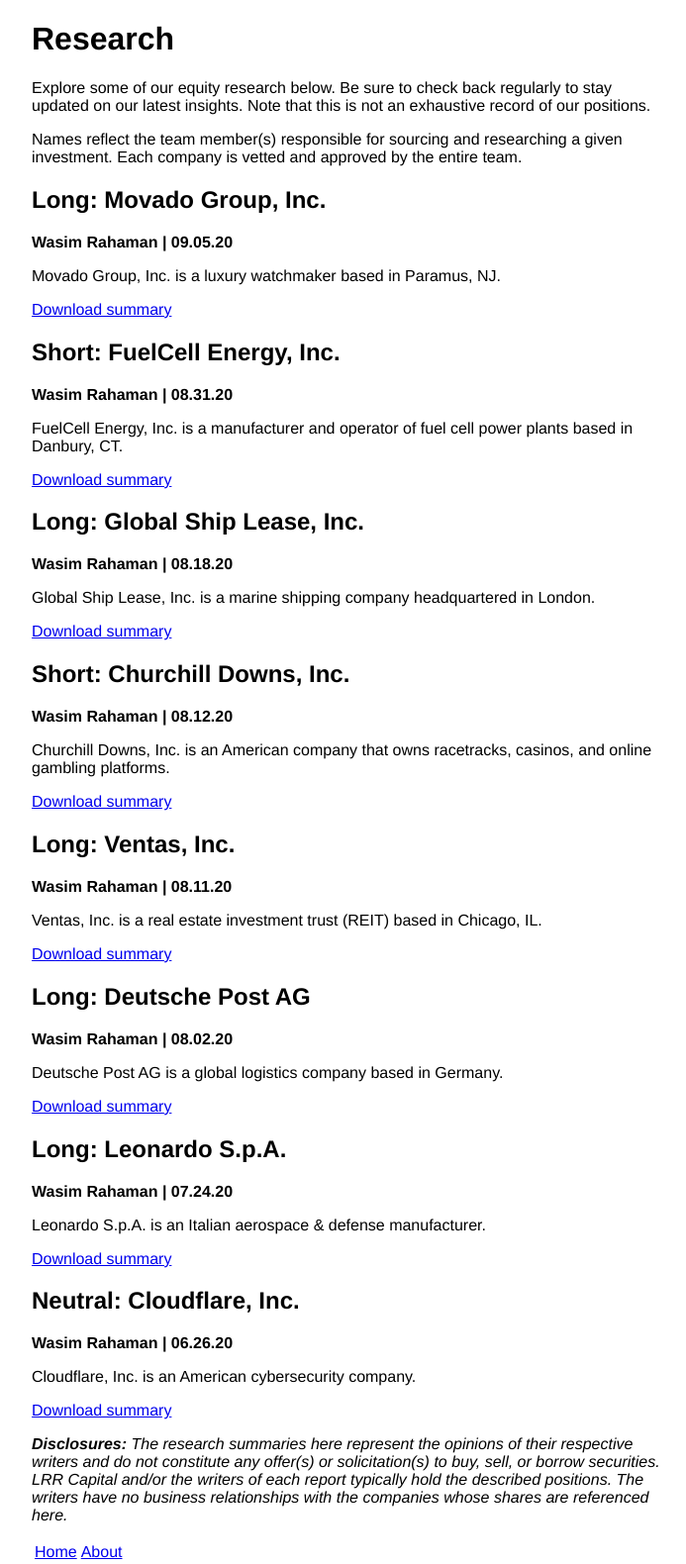
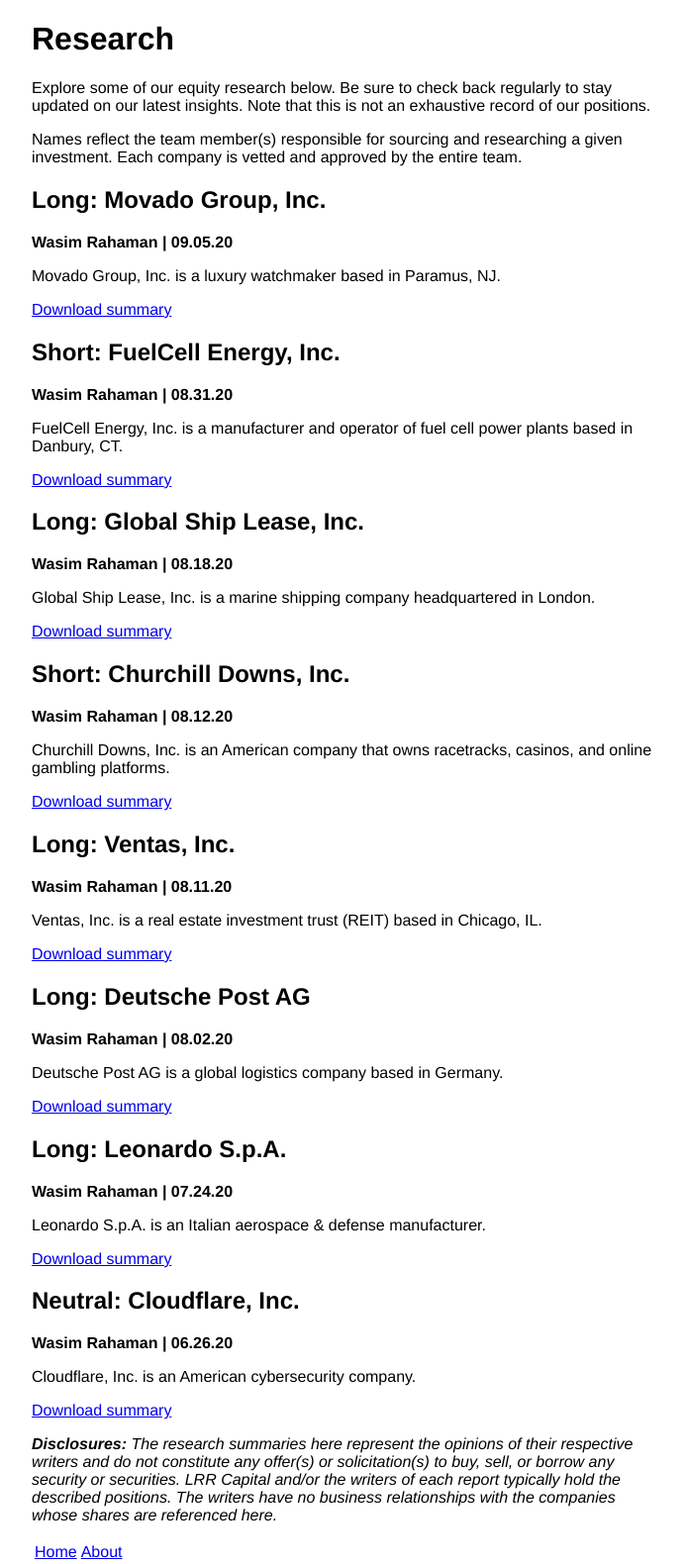
Before and after one commit to lrr-capital/lrr-capital, a Jekyll site: the page built from research.md, in a window 1280 px wide. Shown: the whole page at 99% size, without its empty margins (288-981 px from the left). Built offline with Jekyll 4.4.1, drawn with Linux system fonts in a browser that asks for light colours.

Commit message:
Update research.md

```diff
--- a/research.md
+++ b/research.md
@@ -80,7 +80,7 @@
 [Download summary](/files/LRR_WIR_Neutral_Cloudflare_Inc.pdf)
 
 
-<i><b>Disclosures:</b> The research summaries here represent the opinions of their respective writers and do not constitute any offer(s) or solicitation(s) to buy, sell, or borrow securities. LRR Capital and/or the writers of each report typically hold the described positions. The writers have no business relationships with the companies whose shares are referenced here.</i>
+<i><b>Disclosures:</b> The research summaries here represent the opinions of their respective writers and do not constitute any offer(s) or solicitation(s) to buy, sell, or borrow any security or securities. LRR Capital and/or the writers of each report typically hold the described positions. The writers have no business relationships with the companies whose shares are referenced here.</i>
 
 
 <a href="/index">Home</a> | <a href="/about">About</a>
```
